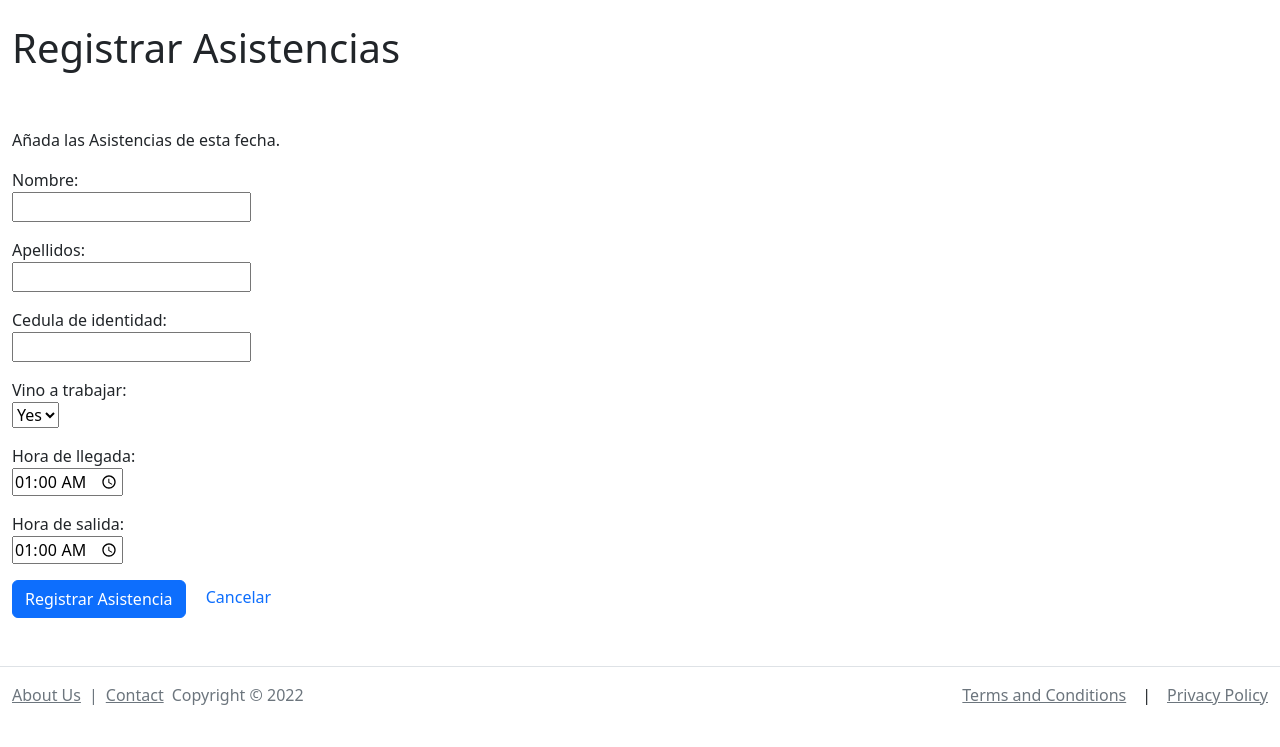
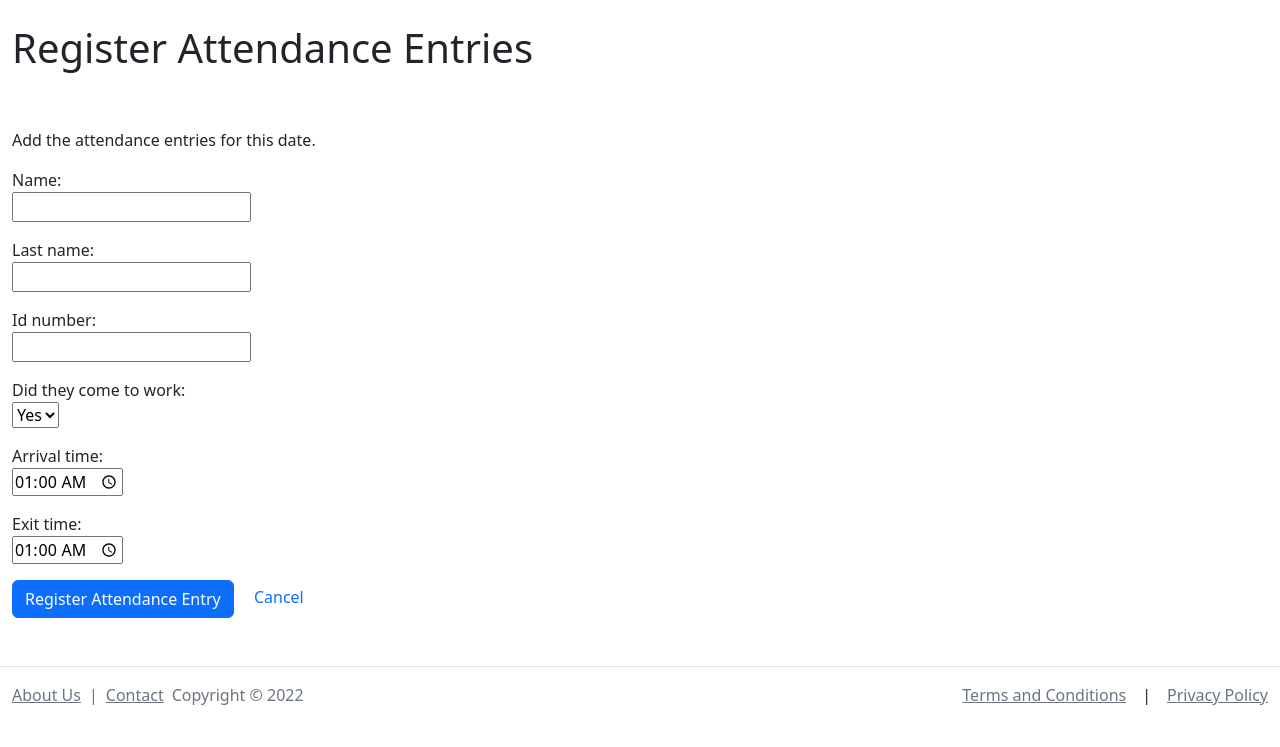
Before and after one commit to eduardoluis11/human-resources-english, a Django app: page /1/registrar-asistencia in a window 1280 px wide. Shown: the part 56-803 px from the top of the page. Run offline with Django 4.2, Linux system fonts and the light colour scheme; a user stored in the database is signed in; tables that the repository leaves empty hold one stand-in row (values such as "Sample post"); some libraries are stand-ins or nearby versions.

Commit message:
Translated everything from the 'Asistencias' Feature

```diff
--- a/app_rrhh/formularios.py
+++ b/app_rrhh/formularios.py
@@ -297,15 +297,15 @@ class FormularioAsistencias(forms.Form):
         ('No', 'No'),
     ]
 
-    nombre = forms.CharField(max_length=50)
-    apellidos = forms.CharField(max_length=50)
-    cedula_de_identidad = forms.CharField(max_length=15)
+    name = forms.CharField(max_length=50)
+    last_name = forms.CharField(max_length=50)
+    id_number = forms.CharField(max_length=15)
 
-    vino_a_trabajar = forms.ChoiceField(choices=VINO_AL_TRABAJO_CHOICES)
+    did_they_come_to_work = forms.ChoiceField(choices=VINO_AL_TRABAJO_CHOICES)
 
     # Horas de entrada y salida (pueden estar vacíos)
-    hora_de_llegada = forms.TimeField(initial='01:00', widget=forms.widgets.TimeInput(attrs={'type': 'time'}))
-    hora_de_salida = forms.TimeField(initial='01:00', widget=forms.widgets.TimeInput(attrs={'type': 'time'}))
+    arrival_time = forms.TimeField(initial='01:00', widget=forms.widgets.TimeInput(attrs={'type': 'time'}))
+    exit_time = forms.TimeField(initial='01:00', widget=forms.widgets.TimeInput(attrs={'type': 'time'}))
 
 """ Formulario para registrar la Liquidación del Personal.
 
--- a/app_rrhh/views.py
+++ b/app_rrhh/views.py
@@ -1073,16 +1073,16 @@ def registrar_asistencia(request, id_dia):
 
     # Si el usuario envía el formulario
     if request.method == "POST":
-        nombre = request.POST["nombre"]
-        apellidos = request.POST["apellidos"]
-        cedula = request.POST["cedula_de_identidad"]
+        nombre = request.POST["name"]
+        apellidos = request.POST["last_name"]
+        cedula = request.POST["id_number"]
 
         # Esto agarra si asistió al trabajo (sí/no)
-        vino_a_trabajar = request.POST["vino_a_trabajar"]
+        vino_a_trabajar = request.POST["did_they_come_to_work"]
 
         # Horas de entrada y de salida del trabajador (pueden estar vacíos)
-        hora_llegada = request.POST["hora_de_llegada"]
-        hora_salida = request.POST["hora_de_salida"]
+        hora_llegada = request.POST["arrival_time"]
+        hora_salida = request.POST["exit_time"]
 
         # Mensaje de debugueo
         print(hora_salida)
@@ -1106,7 +1106,8 @@ def registrar_asistencia(request, id_dia):
         nueva_asistencia.save()
 
         # Mensaje flash de confirmación
-        messages.success(request, "Se ha registrado una nueva asistencia correctamente.")
+        # messages.success(request, "Se ha registrado una nueva asistencia correctamente.")
+        messages.success(request, "A new attendance entry has been successfully registered.")
 
         # Mensaje de debuggeo. ESTO SE EJECUTA
         print("Se almacenó correctamente el mensaje de confirmación de asistencias.")
--- a/templates/asistencias/registrar-asistencia.html
+++ b/templates/asistencias/registrar-asistencia.html
@@ -1,18 +1,19 @@
 {% extends "disposicion.html" %}
 
 {% block title %}
-    Registrar Asistencias
+    Register Attendance Entries
 {% endblock %}
 
 <!-- Página para registrar los Días de Asistencia de un empleado -->
 {% block body %}
 
-    <h1>Registrar Asistencias</h1>
+    <h1>Register Attendance Entries</h1>
     <br>
     <br>
 
     <p>
-        Añada las Asistencias de esta fecha.
+<!--        Añada las Asistencias de esta fecha.-->
+        Add the attendance entries for this date.
     </p>
 
     <!-- Esto me llama el formulario de Django para registrar los Días de Asistencia. -->
@@ -21,11 +22,11 @@
 
         {{formulario.as_p}}
 
-        <input class="btn btn-primary" type="submit" value="Registrar Asistencia">  <!-- Botón de enviar/submit -->
+        <input class="btn btn-primary" type="submit" value="Register Attendance Entry">  <!-- Botón de enviar/submit -->
 
         <!-- Esto regresará al usuario a la lista de dias de Asistencias -->
         <a href="{% url 'lista_dias_asistencia' %}" class="text-decoration-none" style="padding-left: 1rem;">
-            Cancelar
+            Cancel
         </a>
         <br>
         <br>
```
